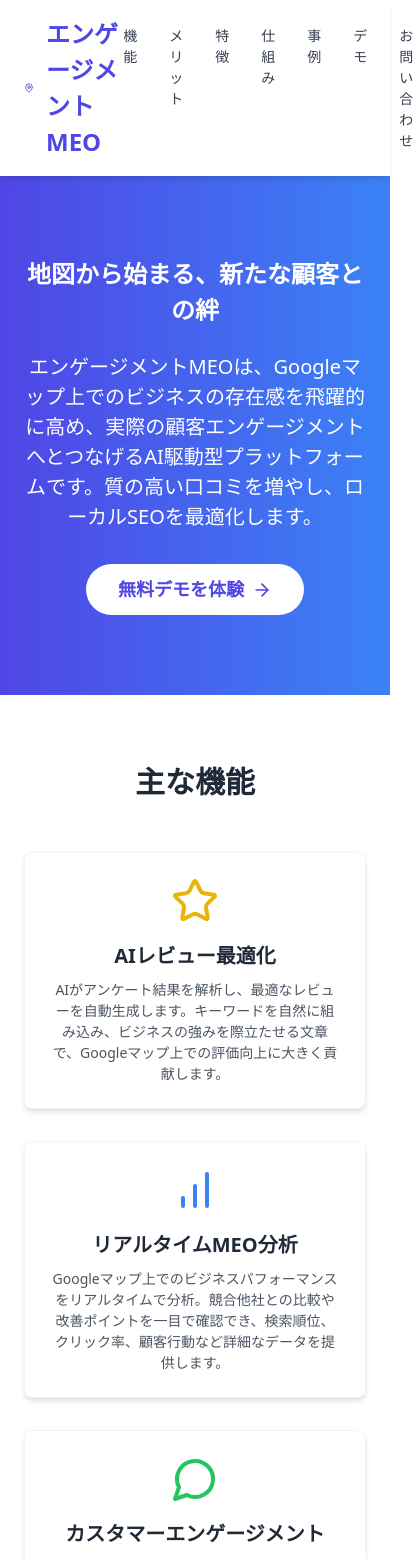
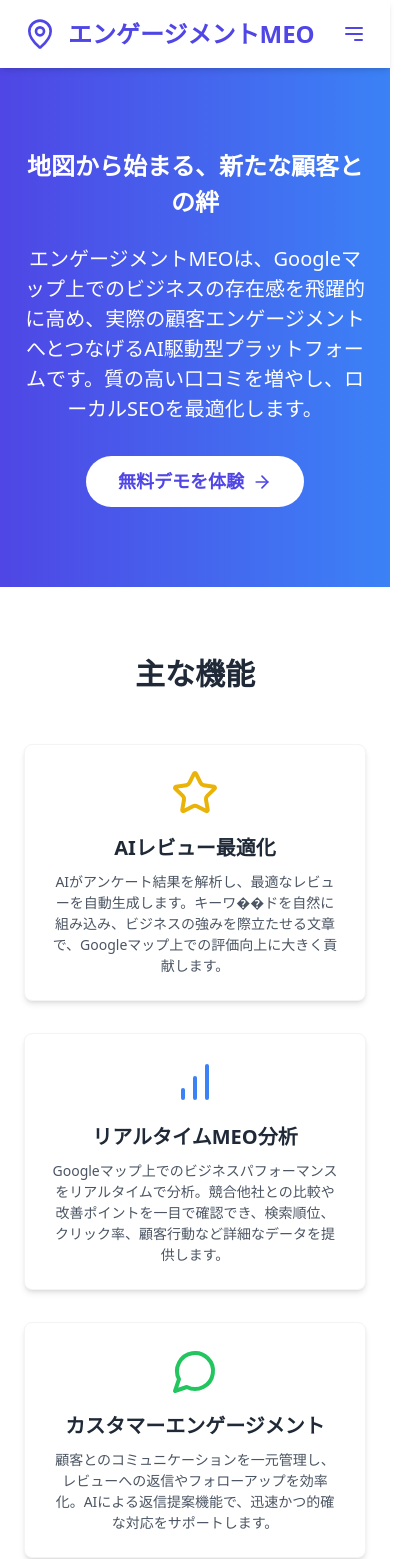
Before and after one commit to satorusekiguchi/meo, a Next.js app: page / in a window 390 px wide. Shown: the top 1559 px of the page, 413 px wide, since content can reach past the window. Built offline with nearby package versions, Linux system fonts and the light colour scheme.

Commit message:
fix: メタデータをlayout.tsxに移動し、App Router仕様に修正

```diff
--- a/src/app/layout.tsx
+++ b/src/app/layout.tsx
@@ -1,5 +1,11 @@
 import "@/app/globals.css";
 import { Toaster } from "@/components/ui/toaster";
+
+export const metadata = {
+  title: "エンゲージメントMEO - 顧客体験から口コミを自然発生",
+  description:
+    "エンゲージメントMEOは、Googleマップ上でのビジネスの存在感を飛躍的に高め、実際の顧客エンゲージメントへとつなげるAI駆動型プラットフォームです。",
+};
 
 export default function RootLayout({
   children,
--- a/src/app/page.tsx
+++ b/src/app/page.tsx
@@ -1,6 +1,6 @@
 "use client";
 
-import { useEffect } from "react";
+import { useEffect, useState } from "react";
 import Link from "next/link";
 import Image from "next/image";
 import {
@@ -21,7 +21,6 @@
   ChevronRight,
   CheckCircle2,
 } from "lucide-react";
-import Head from "next/head";
 
 function useSmooth() {
   useEffect(() => {
@@ -42,13 +41,16 @@
 }
 
 export default function Component() {
+  const [isMenuOpen, setIsMenuOpen] = useState(false);
+
+  const toggleMenu = () => {
+    setIsMenuOpen(!isMenuOpen);
+  };
+
   useSmooth();
 
   return (
     <>
-      <Head>
-        <title>エンゲージメントMEO - 新たな顧客との絆</title>
-      </Head>
       <div className="min-h-screen bg-gradient-to-b from-indigo-50 via-white to-indigo-50 text-sm">
         <header className="bg-white shadow-md sticky top-0 z-10">
           <div className="max-w-[1400px] mx-auto px-6 py-4 flex justify-between items-center">
@@ -58,8 +60,24 @@
                 エンゲージメントMEO
               </h1>
             </div>
-            <nav>
-              <ul className="flex space-x-8">
+            <button className="md:hidden text-indigo-600" onClick={toggleMenu}>
+              <svg
+                className="w-6 h-6"
+                fill="none"
+                stroke="currentColor"
+                viewBox="0 0 24 24"
+                xmlns="http://www.w3.org/2000/svg"
+              >
+                <path
+                  strokeLinecap="round"
+                  strokeLinejoin="round"
+                  strokeWidth="2"
+                  d="M4 6h16M4 12h16m-7 6h7"
+                ></path>
+              </svg>
+            </button>
+            <nav className={`md:flex ${isMenuOpen ? "block" : "hidden"}`}>
+              <ul className="flex flex-col md:flex-row space-y-4 md:space-y-0 md:space-x-8">
                 <li>
                   <a
                     href="#features"
@@ -151,7 +169,7 @@
                 <FeatureCard
                   icon={<Star className="w-12 h-12 text-yellow-500" />}
                   title="AIレビュー最適化"
-                  description="AIがアンケート結果を解析し、最適なレビューを自動生成します。キーワードを自然に組み込み、ビジネスの強みを際立たせる文章で、Googleマップ上での評価向上に大きく貢献します。"
+                  description="AIがアンケート結果を解析し、最適なレビューを自動生成します。キーワ��ドを自然に組み込み、ビジネスの強みを際立たせる文章で、Googleマップ上での評価向上に大きく貢献します。"
                 />
                 <FeatureCard
                   icon={<BarChart className="w-12 h-12 text-blue-500" />}
@@ -166,7 +184,7 @@
                 <FeatureCard
                   icon={<ShieldCheck className="w-12 h-12 text-indigo-500" />}
                   title="データセキュリティ"
-                  description="高度な暗号化技術と多層防御システムで、顧客情報とビジネスデータを強固に保護。GDPRに準拠したデータ管理で、プライバシーを最優先に考えます。"
+                  description="高度な暗号化技術と多層防御システムで、顧客情報と��ジネスデータを強固に保護。GDPRに準拠したデータ管理で、プライバシーを最優先に考えます。"
                 />
                 <FeatureCard
                   icon={<Globe className="w-12 h-12 text-purple-500" />}
@@ -270,7 +288,7 @@
                   <TimelineItem
                     number="1"
                     title="顧客アンケートの実施"
-                    description="カスタマイズ可能なアンケートで、顧客から詳細なフィードバックを収集。QRコードやメールなど複数の回答方法を提供し、回答率を最大化します。"
+                    description="カスタマイズ可能なアンケートで、顧客から詳細��フィードバックを収集。QRコードやメールなど複数の回答方法を提供し、回答率を最大化します。"
                     icon={<MessageCircle className="w-6 h-6 text-white" />}
                   />
                   <TimelineItem
@@ -282,7 +300,7 @@
                   <TimelineItem
                     number="3"
                     title="クーポン発行"
-                    description="顧客の満足度に応じて、パーソナライズされたクーポンを自動発行。リピート率向上と新規顧客獲得の両方に効果的なインセンティブを提供します。"
+                    description="顧客の満足度に応じて、パーソナライズされたクーポンを自動発行。リピート率向上と新規客獲得の両方に効果的なインセンティブを提供します。"
                     icon={<Gift className="w-6 h-6 text-white" />}
                   />
                   <TimelineItem
@@ -294,7 +312,7 @@
                   <TimelineItem
                     number="5"
                     title="継続的な分析と最適化"
-                    description="パフォーマンスを常時監視し、AIが戦略を継続的に最適化。競合分析、キーワードトレンド、顧客行動の変化を考慮し、最新のMEO戦略を提案します。"
+                    description="パフォーマンスを常時監視し、AIが戦略を継続的に最適化。競合分析、キーワーレンド、客動の変化を考慮し、最新のMEO戦略を提案します。"
                     icon={<BarChart className="w-6 h-6 text-white" />}
                   />
                 </ol>
@@ -311,7 +329,7 @@
               <div className="grid md:grid-cols-2 gap-8">
                 <CaseStudyCard
                   title="地域密着型レストラン"
-                  description="エンゲージメントMEO導入から3ヶ月で、Googleマップでの表示回数が200%増加。来店客数が30%アップし、売上が大幅に改善しました。"
+                  description="エンゲージメントMEO導入から3ヶ月で、Googleマップでの表示回数が200%増加来店客数が30%アップし、売上が大幅に改善しました。"
                   results={[
                     "Googleマップでの表示回数: 200%増",
                     "来店客数: 30%増",
@@ -506,7 +524,7 @@
                     </svg>
                   </a>
                 </div>
-              </div>
+              </div>{" "}
             </div>
             <div className="mt-8 pt-8 border-t border-gray-700 text-center text-gray-400">
               <p>
```
